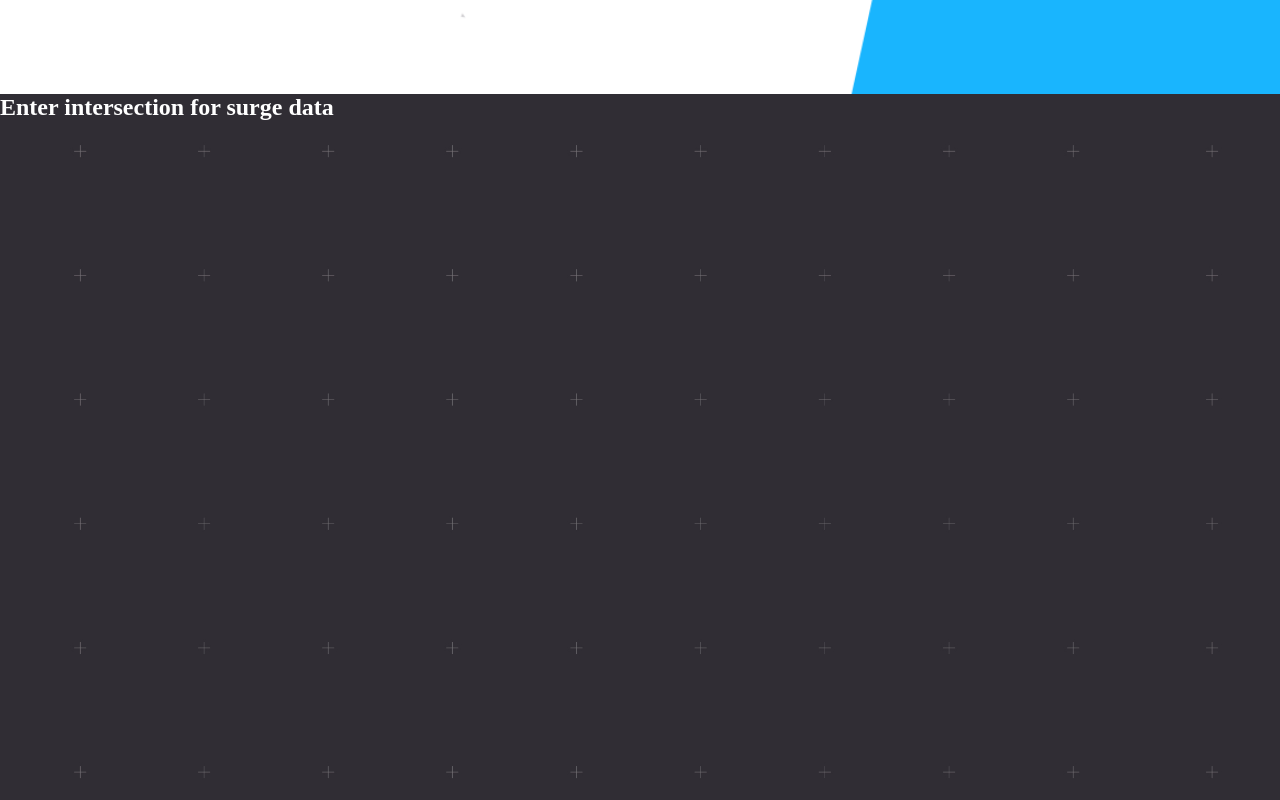
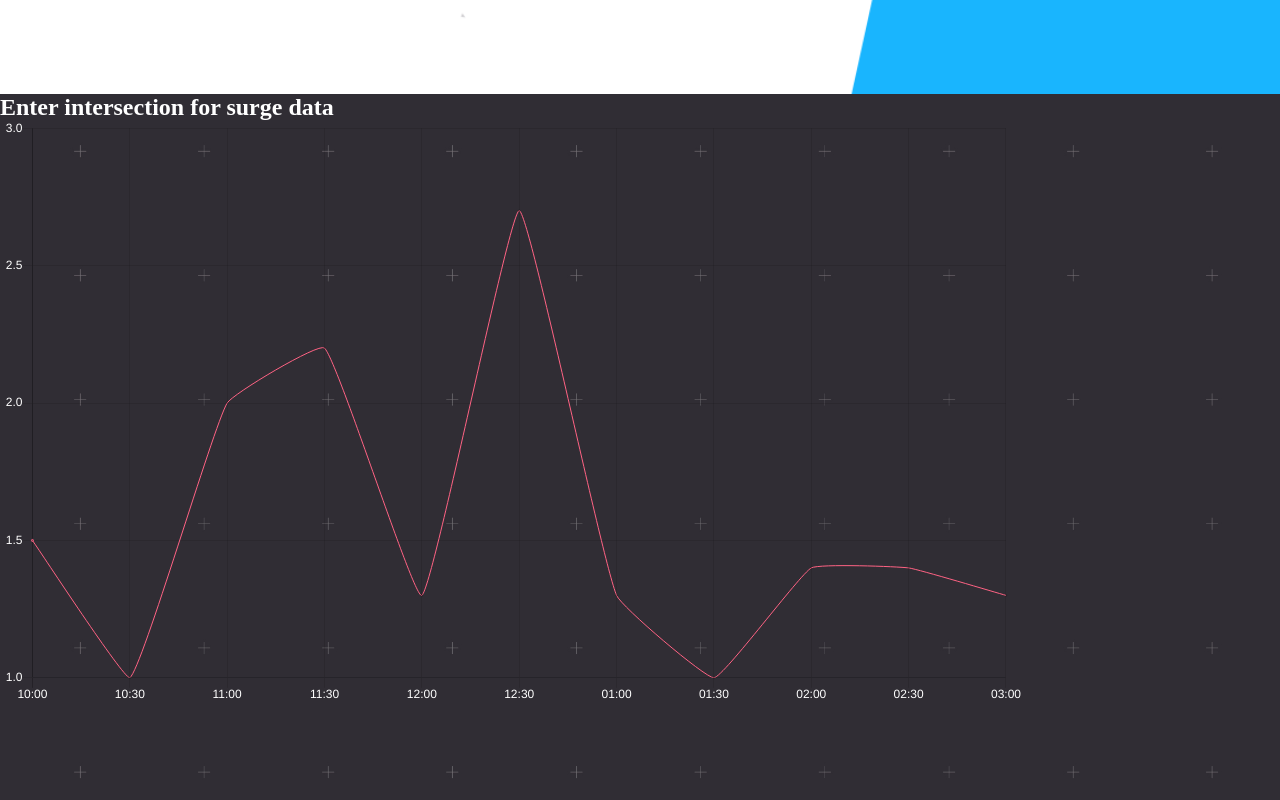
Before and after one commit to Darkneocross/APIProject, a website: page public/index.html in a window 1280 px wide. Shown: the part 640-1440 px from the top of the page. Drawn offline with nearby package versions, Linux system fonts and the light colour scheme.

Commit message:
fixed index.html

```diff
--- a/public/index.html
+++ b/public/index.html
@@ -28,11 +28,11 @@
         </header>
         <div id = "dataStart">
             <h2>Enter intersection for surge data</h2>
-            <!--<h1>
+            <div>
                 <canvas id="myChart" width="20" height="20"></canvas>
-            </h1>-->
+            <div>
         </div>
-        <div class"clear"></div>
+        <div class="clear"></div>
             <div id ="why">
                 <article class ="module hideme"><img src = "pictures/picture%20of%20surge.png"></article>
                 <aside>
@@ -85,45 +85,79 @@
 </script>
 <script src="assets/js/jquery.min.js"></script>
 <script type="text/javascript" src="assets/js/main.js"></script>
-        <script src="../node_modules/chart.js/dist/Chart.js"></script>
+
+
+<script src="https://cdnjs.cloudflare.com/ajax/libs/moment.js/2.14.1/moment.js"></script>
+<script src="https://cdnjs.cloudflare.com/ajax/libs/moment.js/2.14.1/moment.min.js"></script>
+<script src="https://cdnjs.cloudflare.com/ajax/libs/Chart.js/2.2.1/Chart.js"></script>
+<script src="https://cdnjs.cloudflare.com/ajax/libs/Chart.js/2.2.1/Chart.min.js"></script>
 <script>
     var ctx = document.getElementById("myChart");
     var myChart = new Chart(ctx, {
         type: 'line',
         data: {
-            labels: ["Red", "Blue", "Yellow", "Green", "Purple", "Orange"],
+            labels: ["10:00", "10:30", "11:00", "11:30", "12:00", "12:30", "01:00", "01:30", "02:00", "02:30", "03:00"],
             datasets: [{
-                label: '# of Votes',
-                data: [12, 19, 3, 5, 2, 3],
+//                label: '# of Votes',
+                data: [1.5, 1.0, 2.0, 2.2, 1.3, 2.7, 1.3, 1.0, 1.4, 1.4, 1.3],
+                fill: false,
+                lineTension: 0.1,
                 backgroundColor: [
                     'rgba(255, 99, 132, 0.2)',
-                    'rgba(54, 162, 235, 0.2)',
+/*                    'rgba(54, 162, 235, 0.2)',
                     'rgba(255, 206, 86, 0.2)',
                     'rgba(75, 192, 192, 0.2)',
                     'rgba(153, 102, 255, 0.2)',
-                    'rgba(255, 159, 64, 0.2)'
+                    'rgba(255, 159, 64, 0.2)'*/
                 ],
                 borderColor: [
                     'rgba(255,99,132,1)',
-                    'rgba(54, 162, 235, 1)',
+/*                    'rgba(54, 162, 235, 1)',
                     'rgba(255, 206, 86, 1)',
                     'rgba(75, 192, 192, 1)',
                     'rgba(153, 102, 255, 1)',
-                    'rgba(255, 159, 64, 1)'
+                    'rgba(255, 159, 64, 1)'*/
                 ],
-                borderWidth: 1
+                borderWidth: 1,
+                pointHoverRadius: 5,
+                pointRadius: 1,
+                pointHitRadius: 10,
             }]
         },
         options: {
             maintainAspectRatio: false,
             scales: {
+                xAxes: [{
+                    unit: 'hour',
+                    unitStepSize: 1,
+                    time: {
+                        displayFormats: {
+                            'hour': 'MMM DD'
+                        }
+                    },
+                    ticks: {
+                        min: '10:00',
+                        max: '03:00',
+                        stepSize: ':30',
+                        fontColor: 'rgba(255, 255, 255, 1)'
+                    }
+                }],
                 yAxes: [{
                     ticks: {
-                        beginAtZero:true
+                        min: 1.0,
+                        max: 3.0,
+                        stepSize: 0.5,
+                        fontColor: 'rgba(255, 255, 255, 1)'
                     }
                 }]
+            },
+            title: {
+                fontColor: 'rgb(255, 255, 255)'
+            },
+            legend: {
+                display: false
             }
-        }
+        },
     });
 </script>
 
```
